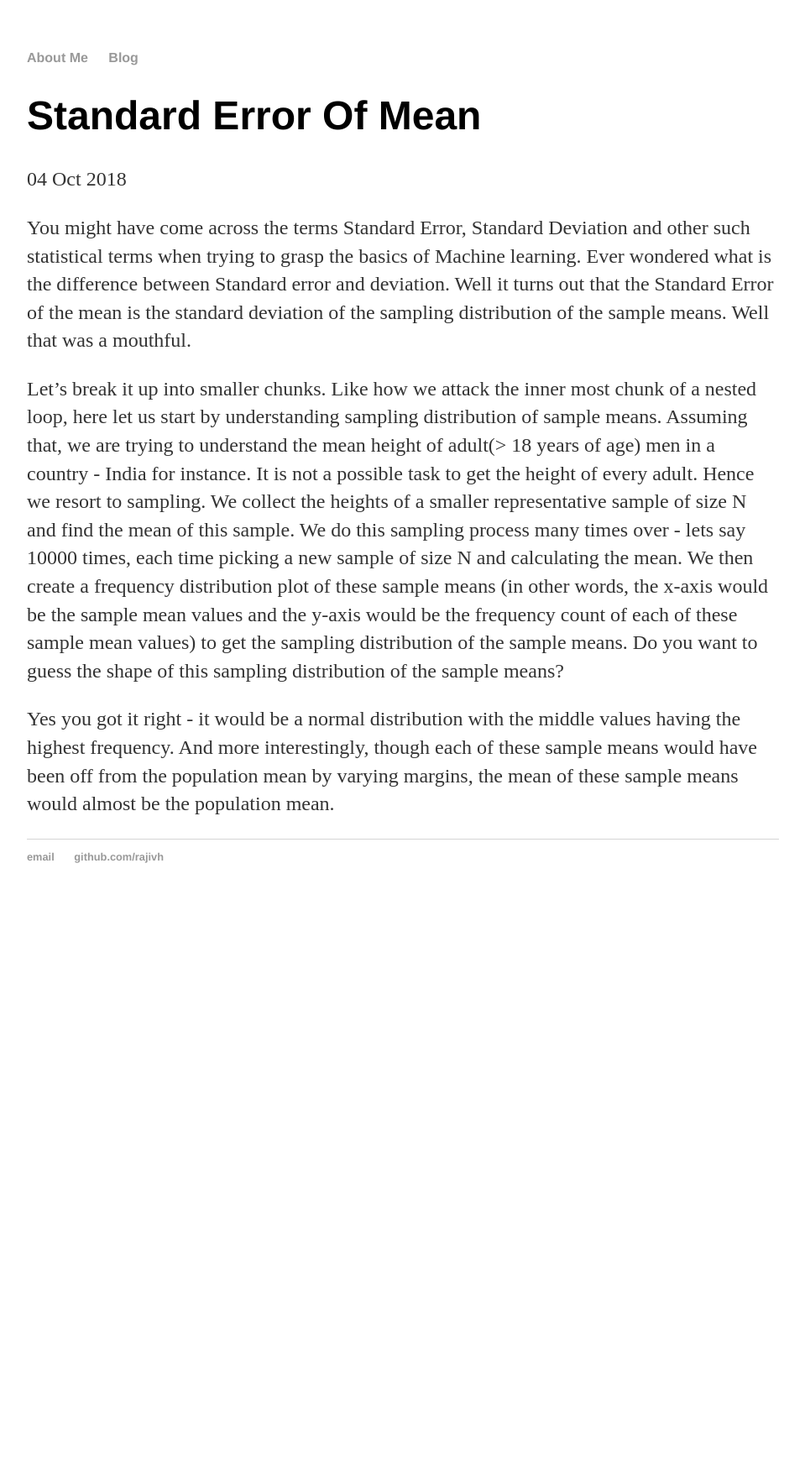
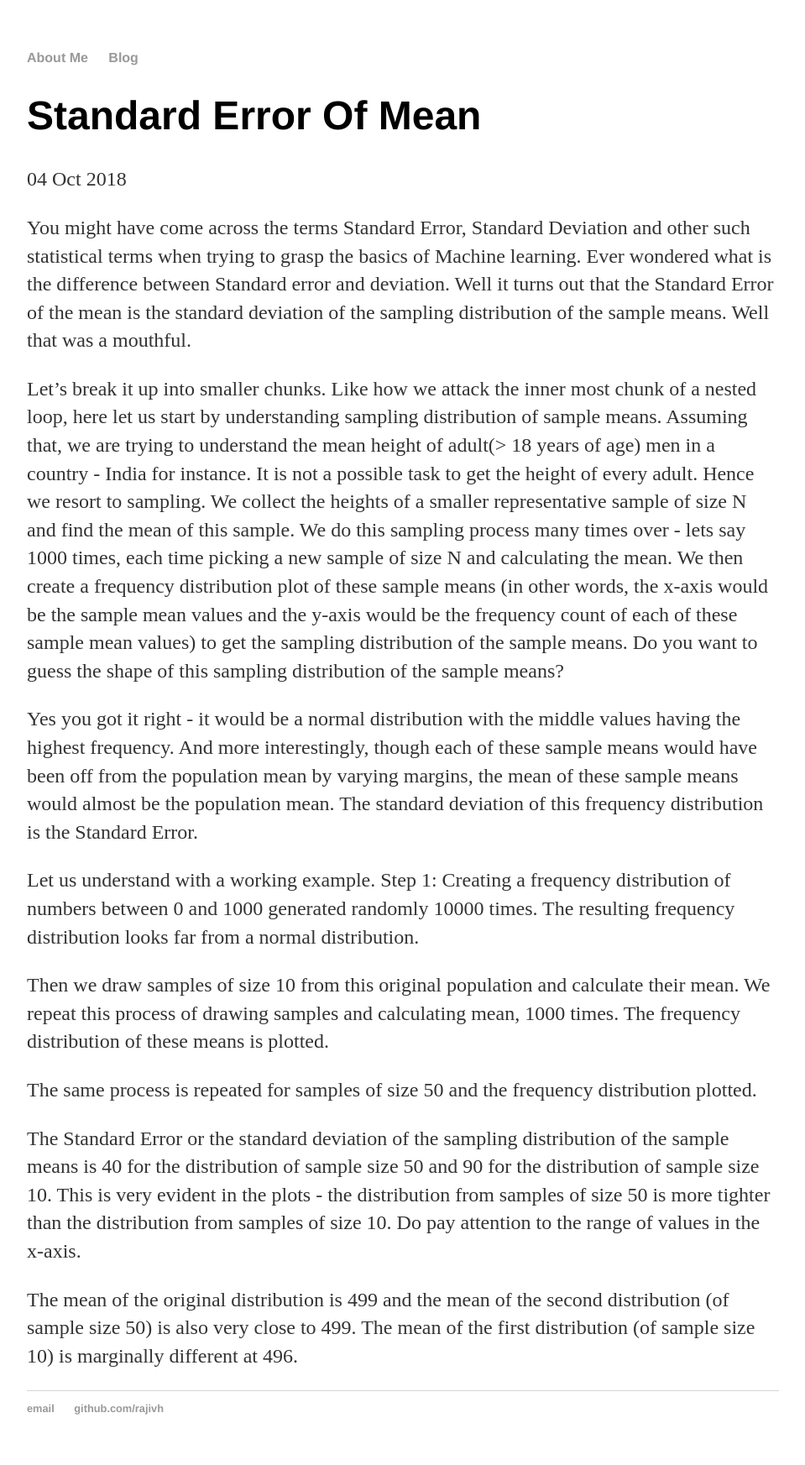
Before and after one commit to Rajivh/rajivh.github.io, a Jekyll site: the page built from _posts/2018-10-04-Standard-Error-of-mean.md, in a window 1280 px wide. Shown: the whole page at 84% size, without its empty margins (160-1119 px from the left). Built offline with Jekyll 4.4.1, drawn with Linux system fonts in a browser that asks for light colours; our own code applies the rules of GitHub Pages for plain Markdown files; before the commit the page ends 1088 px from its top, so only the background shows below that.

Commit message:
Update 2018-10-04-Standard-Error-of-mean.md

```diff
--- a/_posts/2018-10-04-Standard-Error-of-mean.md
+++ b/_posts/2018-10-04-Standard-Error-of-mean.md
@@ -1,6 +1,17 @@
 You might have come across the terms Standard Error, Standard Deviation and other such statistical terms when trying to grasp the basics of Machine learning. Ever wondered what is the difference between Standard error and deviation. Well it turns out that the Standard Error of the mean is the standard deviation of the sampling distribution of the sample means. Well that was a mouthful.
 
-Let's break it up into smaller chunks. Like how we attack the inner most chunk of a nested loop, here let us start by understanding sampling distribution of sample means. Assuming that, we are trying to understand the mean height of adult(> 18 years of age) men in a country - India for instance. It is not a possible task to get the height of every adult. Hence we resort to sampling. We collect the heights of a smaller representative sample of size N and find the mean of this sample. We do this sampling process many times over - lets say 10000 times, each time picking a new sample of size N and calculating the mean. We then create a frequency distribution plot of these sample means (in other words, the x-axis would be the sample mean values and the y-axis would be the frequency count of each of these sample mean values) to get the sampling distribution of the sample means.
+Let's break it up into smaller chunks. Like how we attack the inner most chunk of a nested loop, here let us start by understanding sampling distribution of sample means. Assuming that, we are trying to understand the mean height of adult(> 18 years of age) men in a country - India for instance. It is not a possible task to get the height of every adult. Hence we resort to sampling. We collect the heights of a smaller representative sample of size N and find the mean of this sample. We do this sampling process many times over - lets say 1000 times, each time picking a new sample of size N and calculating the mean. We then create a frequency distribution plot of these sample means (in other words, the x-axis would be the sample mean values and the y-axis would be the frequency count of each of these sample mean values) to get the sampling distribution of the sample means.
 Do you want to guess the shape of this sampling distribution of the sample means?
 
-Yes you got it right - it would be a normal distribution with the middle values having the highest frequency. And more interestingly, though each of these sample means would have been off from the population mean by varying margins, the mean of these sample means would almost be the population mean.
+Yes you got it right - it would be a normal distribution with the middle values having the highest frequency. And more interestingly, though each of these sample means would have been off from the population mean by varying margins, the mean of these sample means would almost be the population mean. The standard deviation of this frequency distribution is the Standard Error.
+
+Let us understand with a working example.
+Step 1: Creating a frequency distribution of numbers between 0 and 1000 generated randomly 10000 times. The resulting frequency distribution looks far from a normal distribution.
+
+Then we draw samples of size 10 from this original population and calculate their mean. We repeat this process of drawing samples and calculating mean, 1000 times. The frequency distribution of these means is plotted.
+
+The same process is repeated for samples of size 50 and the frequency distribution plotted.
+
+The Standard Error or the standard deviation of the sampling distribution of the sample means is 40 for the distribution of sample size 50 and 90 for the distribution of sample size 10. This is very evident in the plots - the distribution from samples of size 50 is more tighter than the distribution from samples of size 10. Do pay attention to the range of values in the x-axis.
+
+The mean of the original distribution is 499 and the mean of the second distribution (of sample size 50) is also very close to 499. The mean of the first distribution (of sample size 10) is marginally different at 496.
```
